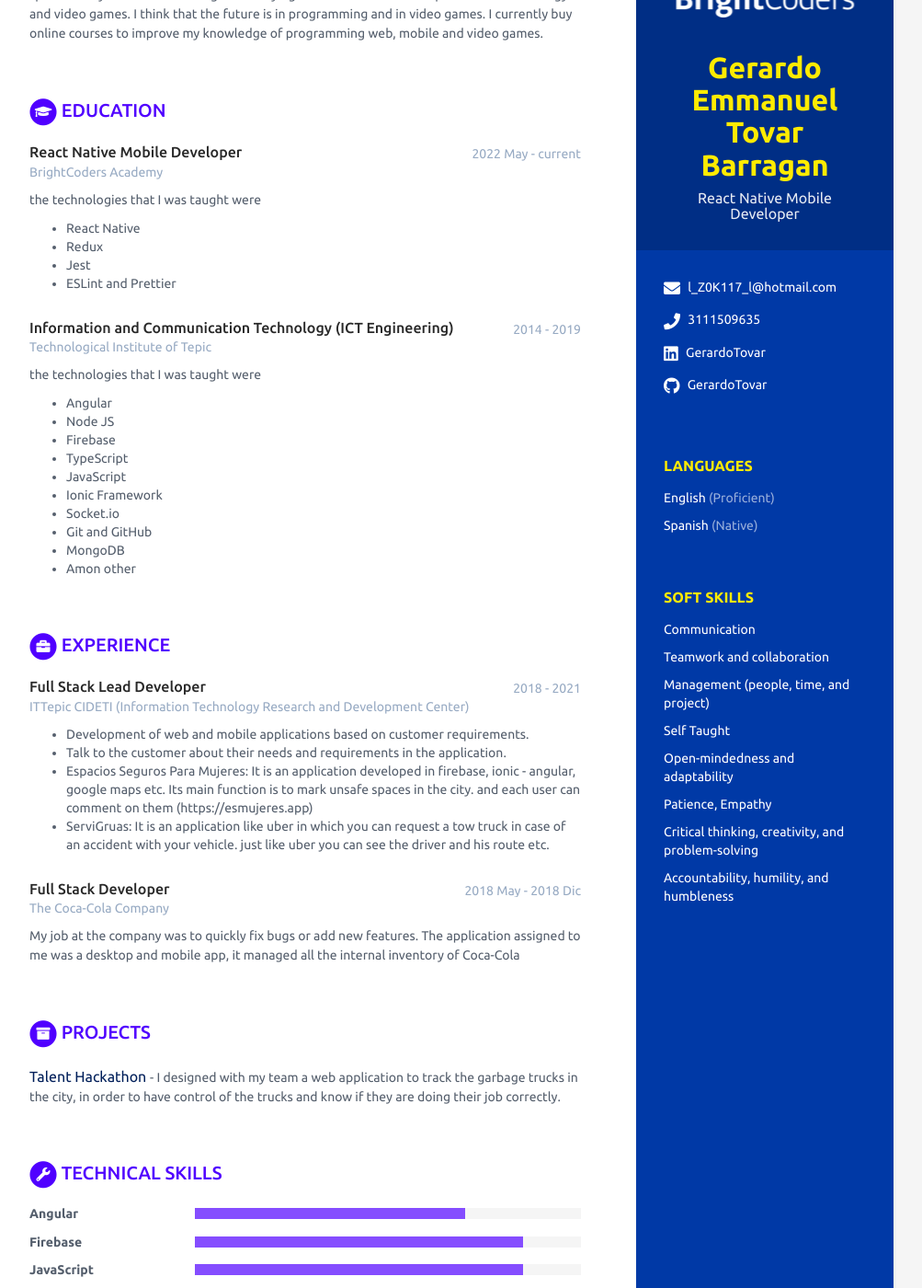
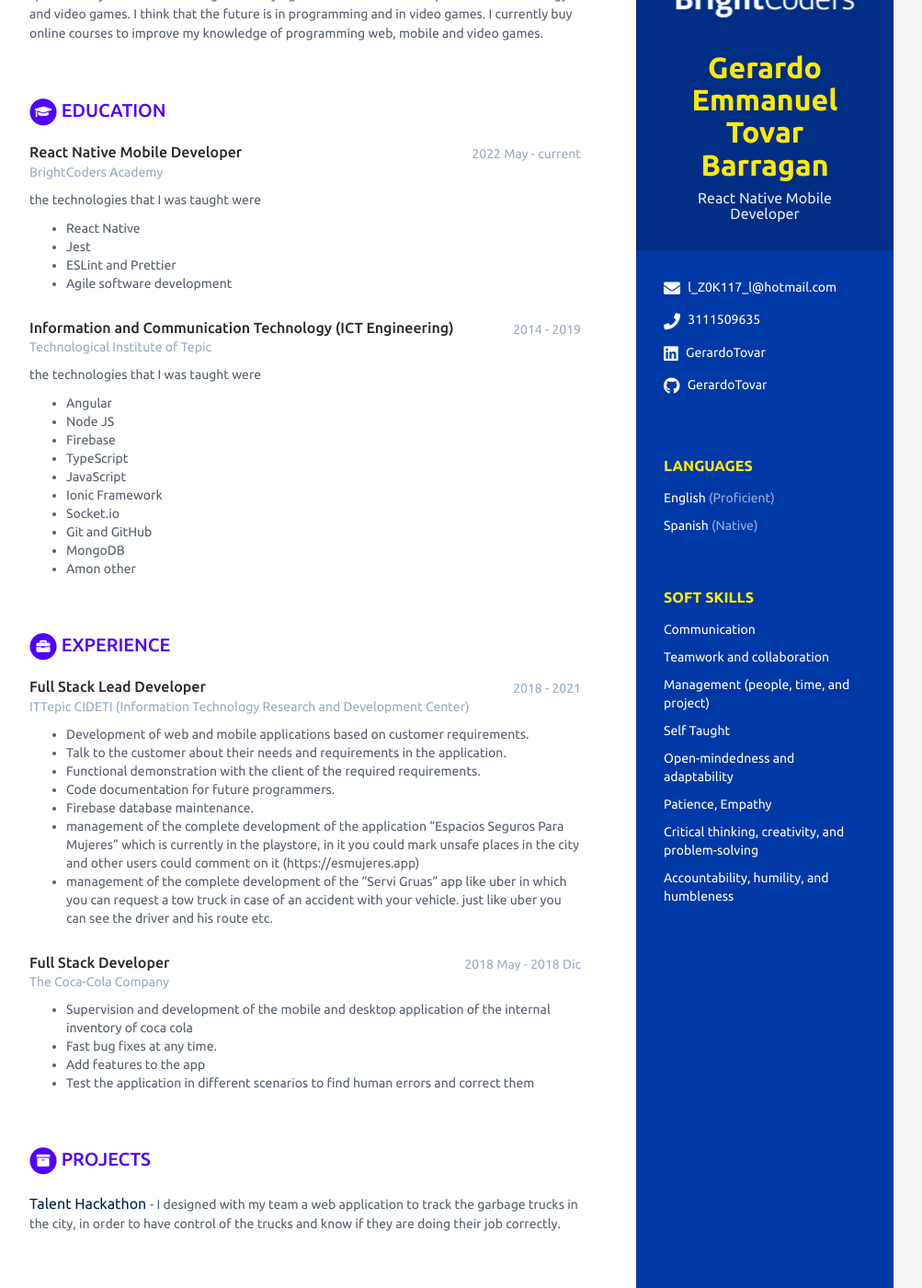
Before and after one commit to BC-MAY-21-RN/scorecard-GerardoTovar, a Jekyll site: the page built from index.html, in a window 1280 px wide and 1400 px high, scrolled down 219 px. Shown: the whole window at 92% size, without its empty margins (168-1171 px from the left). Built offline with Jekyll 4.4.1, drawn with Linux system fonts in a browser that asks for light colours.

Commit message:
Update data.yml

```diff
--- a/_data/data.yml
+++ b/_data/data.yml
@@ -80,9 +80,9 @@ educationcomplete:
       the technologies that I was taught were
 
         - React Native
-        - Redux
         - Jest
         - ESLint and Prettier
+        - Agile software development
 
   - degree: Information and Communication Technology (ICT Engineering)
     university: Technological Institute of Tepic
@@ -109,17 +109,24 @@ experiences:
     details: |
         - Development of web and mobile applications based on customer requirements.
         - Talk to the customer about their needs and requirements in the application.
-        - Espacios Seguros Para Mujeres: It is an application developed in firebase, ionic - angular, google maps etc.
-        Its main function is to mark unsafe spaces in the city. and each user can comment on them (https://esmujeres.app)
-        - ServiGruas: It is an application like uber in which you can request a tow truck in case of an accident with your vehicle.
-        just like uber you can see the driver and his route etc.
+        - Functional demonstration with the client of the required requirements.
+        - Code documentation for future programmers.
+        - Firebase database maintenance.
+        - management of the complete development of the application "Espacios Seguros Para Mujeres"
+        which is currently in the playstore, in it you could mark unsafe places
+        in the city and other users could comment on it (https://esmujeres.app)
+        - management of the complete development of the "Servi Gruas" app like uber in
+        which you can request a tow truck in case of an accident with your vehicle. just
+        like uber you can see the driver and his route etc.
 
   - role: Full Stack Developer
     time: 2018 May - 2018 Dic
     company: The Coca-Cola Company
     details: |
-      My job at the company was to quickly fix bugs or add new features.
-      The application assigned to me was a desktop and mobile app, it managed all the internal inventory of Coca-Cola
+        - Supervision and development of the mobile and desktop application of the internal inventory of coca cola
+        - Fast bug fixes at any time.
+        - Add features to the app
+        - Test the application in different scenarios to find human errors and correct them
 
 # Registra aquí los proyectos en los que has participado
 projects:
```
